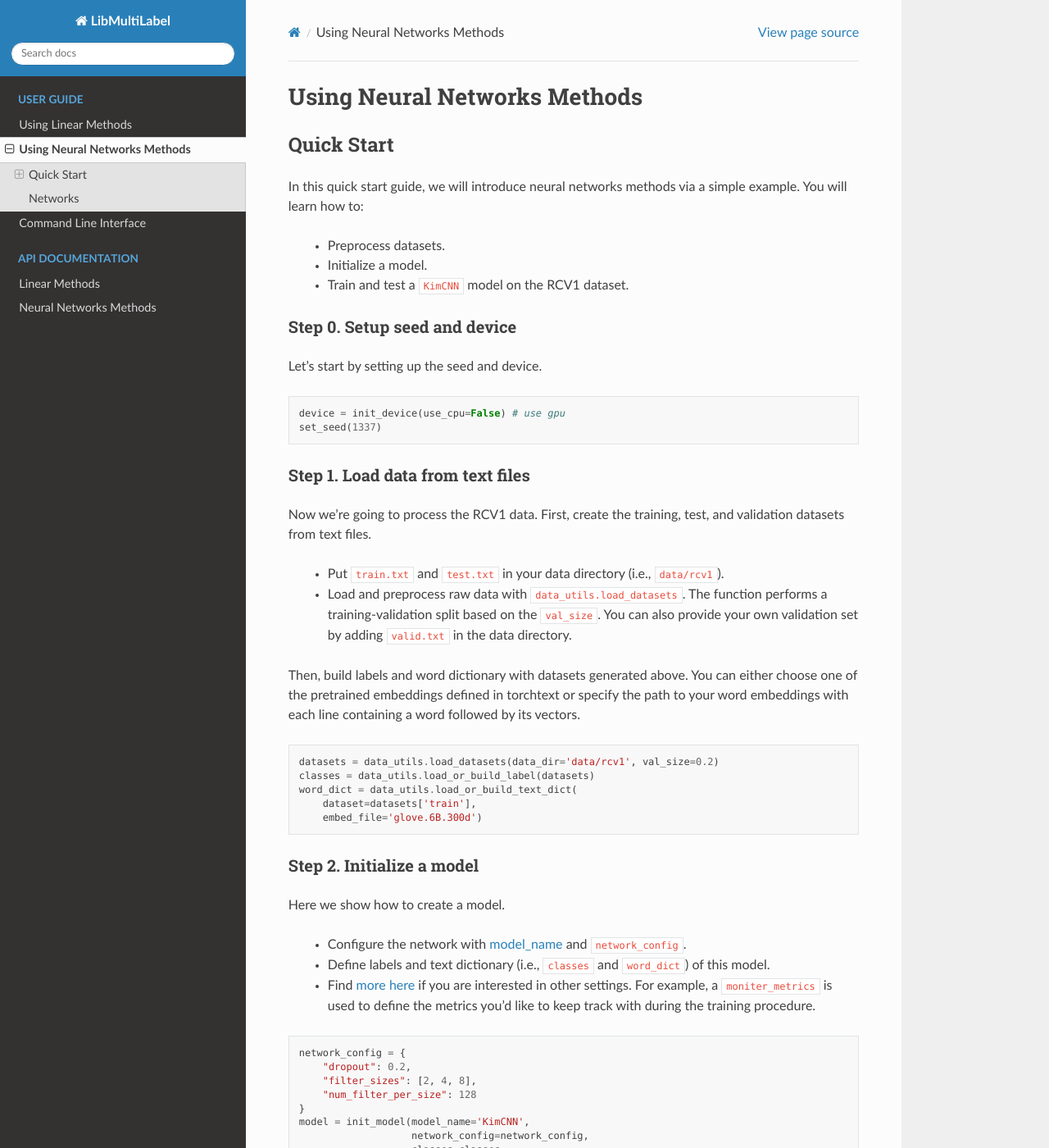
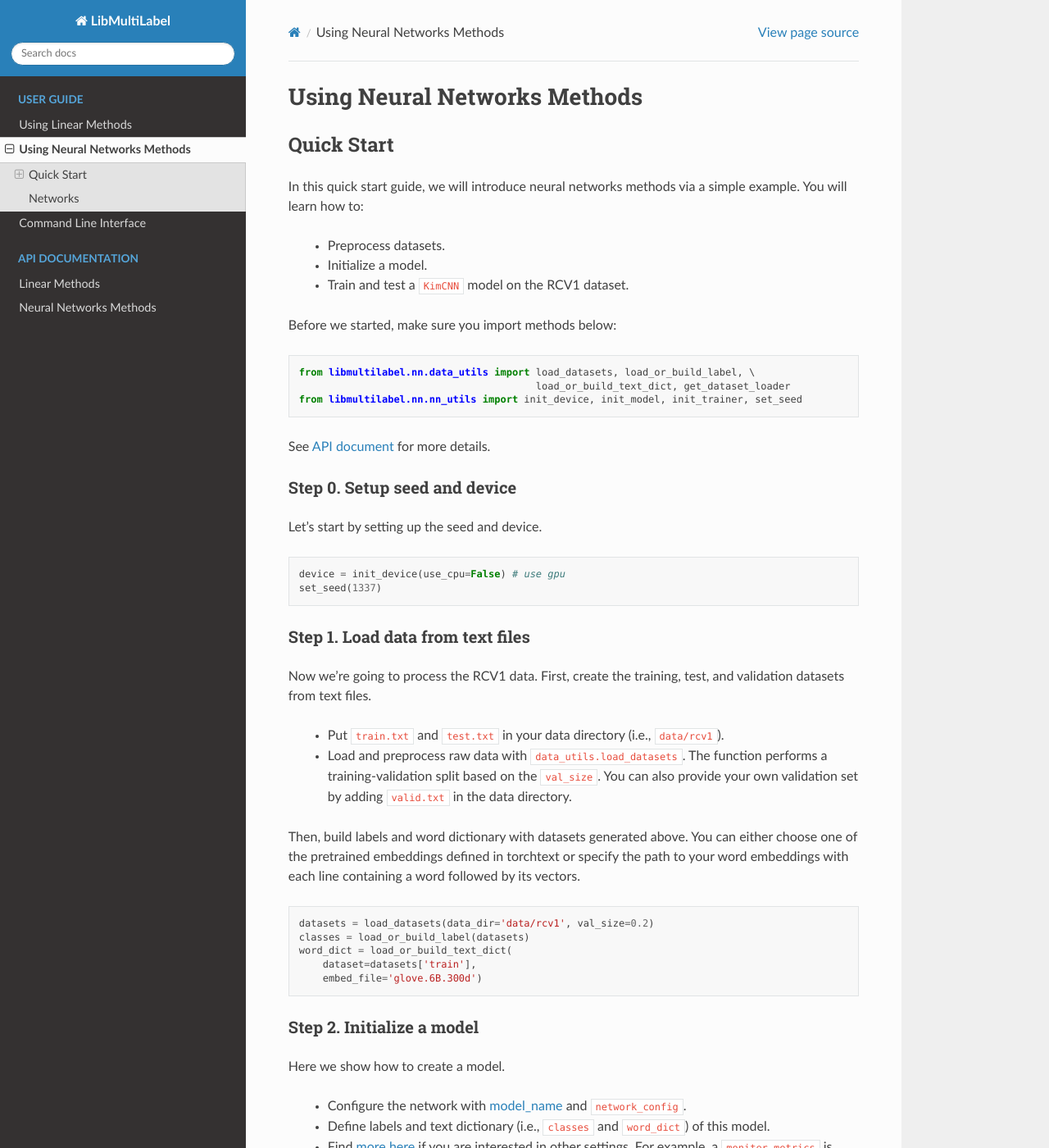
Before and after one commit to ASUS-AICS/LibMultiLabel, a Sphinx documentation site: the page built from docs/guides/nn_guides.rst, in a window 1280 px wide and 1400 px high. Shown: the whole window at 82% size. Built offline with Sphinx 7.4.7 and the Read the Docs theme 2.0.0, drawn with Linux system fonts in a browser that asks for light colours; some of the changed text lies outside the part shown.

Commit message:
Add import to nn_guides.rst

```diff
--- a/docs/examples/nn_quickstart.py
+++ b/docs/examples/nn_quickstart.py
@@ -1,6 +1,7 @@
 from datetime import datetime
 
-from libmultilabel.nn import data_utils
+from libmultilabel.nn.data_utils import load_datasets, load_or_build_label, \
+                                        load_or_build_text_dict, get_dataset_loader
 from libmultilabel.nn.nn_utils import init_device, init_model, init_trainer, set_seed
 
 
@@ -13,9 +14,9 @@
 set_seed(1337)
 
 # Step 1. Load dataset and build dictionaries.
-datasets = data_utils.load_datasets(data_dir='data/rcv1', val_size=0.2)
-classes = data_utils.load_or_build_label(datasets)
-word_dict = data_utils.load_or_build_text_dict(
+datasets = load_datasets(data_dir='data/rcv1', val_size=0.2)
+classes = load_or_build_label(datasets)
+word_dict = load_or_build_text_dict(
     dataset=datasets['train'],
     embed_file='glove.6B.300d')
 
@@ -40,7 +41,7 @@
 batch_size = 16
 loaders = dict()
 for split in ['train', 'val', 'test']:
-    loaders[split] = data_utils.get_dataset_loader(
+    loaders[split] = get_dataset_loader(
         data=datasets[split],
         word_dict=word_dict,
         classes=classes,
--- a/docs/guides/nn_guides.rst
+++ b/docs/guides/nn_guides.rst
@@ -12,6 +12,14 @@
     * Initialize a model.
     * Train and test a ``KimCNN`` model on the RCV1 dataset.
 
+Before we started, make sure you import methods below:
+
+.. literalinclude:: ../examples/nn_quickstart.py
+    :language: python3
+    :lines: 3-5
+
+See `API document <../api/nn.html>`_ for more details.
+
 Step 0. Setup seed and device
 ^^^^^^^^^^^^^^^^^^^^^^^^^^^^^
 
```
Also changed, not shown: other parts of docs/guides/nn_guides.rst (+11 -7 lines).
